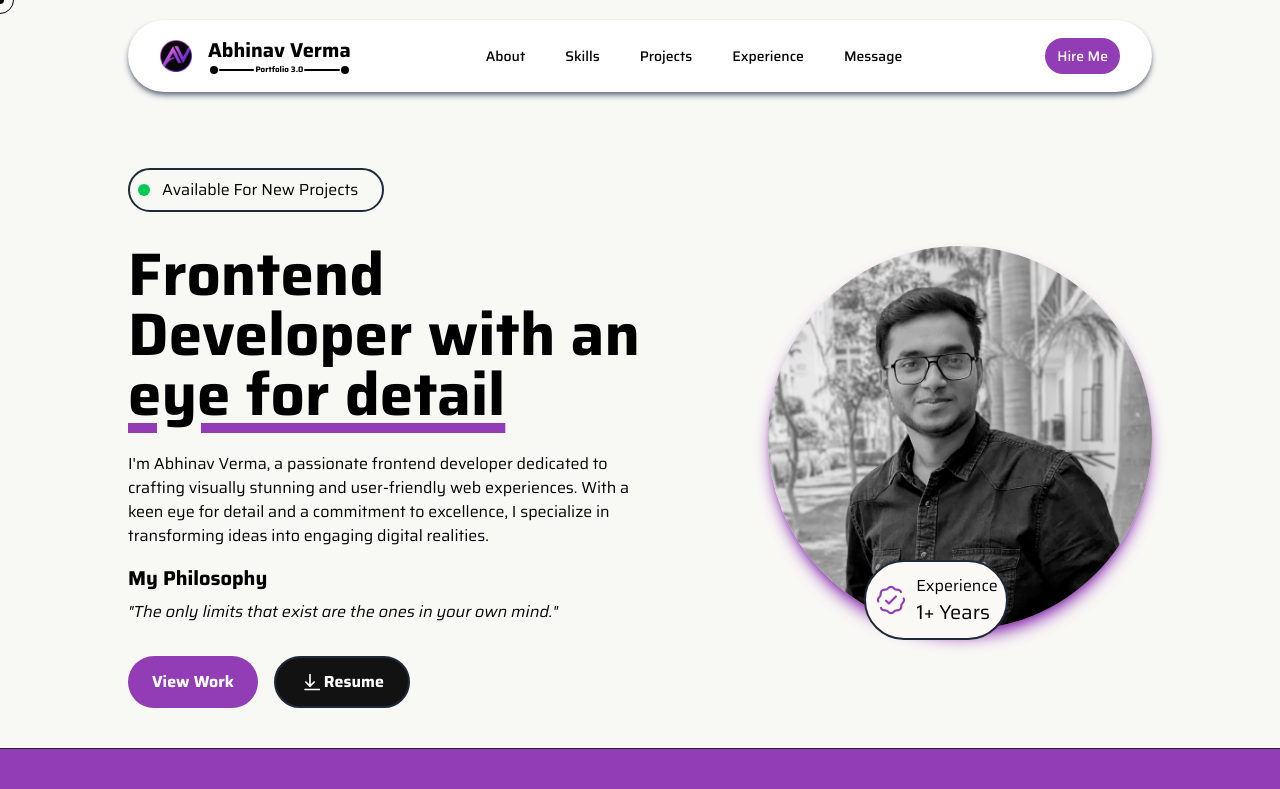
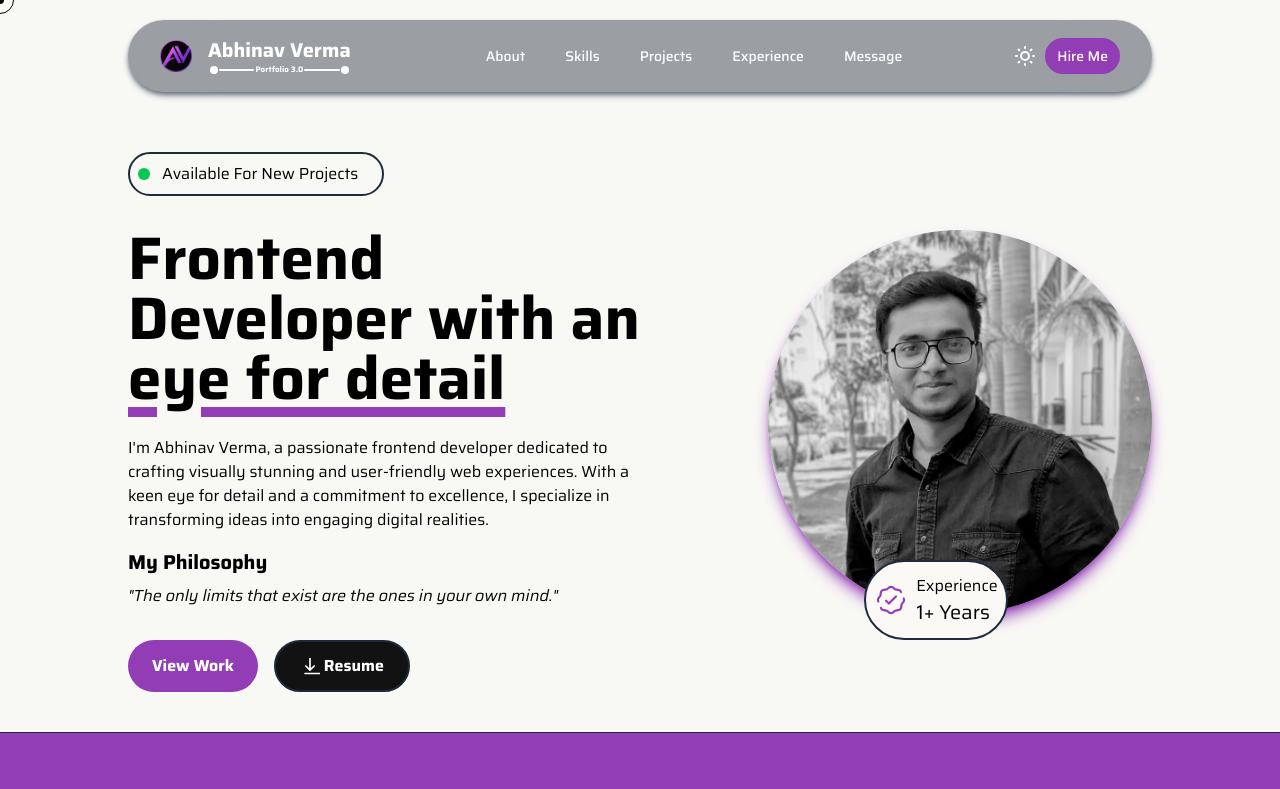
Before and after one commit to abhinavverma658/abhinavverma658.github.io, a React (Vite) app: page / in a window 1280 px wide. Shown: the top 789 px of the page. Built offline with nearby package versions, Linux system fonts and the light colour scheme; no server answers.

Commit message:
improvment header and other sections.

```diff
--- a/src/components/herosection.jsx
+++ b/src/components/herosection.jsx
@@ -1,7 +1,7 @@
 import Abhinav from "../assets/abhinav.webp";
 const heroSection = () => {
   return (
-    <div className="w-full md:max-w-5xl pt-42 mx-auto block md:flex justify-center items-center">
+    <div className="w-full md:max-w-5xl pt-38 mx-auto block md:flex justify-center items-center">
       <div className="w-full md:w-1/2 relative  md:flex md:flex-col gap-4">
         <div className="max-w-full md:max-w-[50%]  rounded-full dark:bg-[#121212] p-2 border-2 border-gray-800 flex items-center justify-center mx-auto md:justify-normal gap-3 ml-7 mr-7 md:ml-0 md:mr-0 mb-4 ">
           <div className="bg-green-500 rounded-full p-1.5 w-2"> </div>
--- a/src/components/navbar.jsx
+++ b/src/components/navbar.jsx
@@ -10,28 +10,28 @@
   };
 
   return (
-    <nav className="bg-white shadow-md shadow-gray-500 dark:shadow-none dark:bg-gray-900/40 backdrop-blur-2xl flex items-center justify-between md:justify-center p-4 z-999 rounded-[52px] md:rounded-full max-w-2xl md:max-w-5xl mx-auto border-amber-50 top-5 fixed left-0 right-0">
+    <nav className="bg-gray-900/40 shadow-md shadow-gray-500 dark:shadow-none dark:bg-gray-900/40 backdrop-blur-2xl flex items-center justify-between md:justify-center p-4 z-999 rounded-[52px] md:rounded-full max-w-2xl md:max-w-5xl mx-auto border-amber-50 top-5 fixed left-0 right-0">
       <div className="container mx-auto px-4 hidden md:block">
         <div className="flex items-center justify-between h-10">
-          <div className="dark:text-white font-bold text-xl flex items-center gap-4">
+          <div className="text-white font-bold text-xl flex items-center gap-4">
             <a href="/">
               <img src={logo} alt="Logo" className="w-8 h-8" />
             </a>
             <div className="text-center">
               <h4>
-                <a href="/" className="dark:text-white">
+                <a href="/" className="text-white">
                   {" "}
                   Abhinav Verma
                 </a>
               </h4>
               <div className="flex justify-center items-center gap-px">
-                <div className="p-1 rounded-full bg-black dark:bg-gray-300 w-px h-px "></div>
-                <div className="w-1/4 bg-black dark:bg-gray-300 h-0.5 rounded-4xl"></div>
+                <div className="p-1 rounded-full bg-white dark:bg-gray-300 w-px h-px "></div>
+                <div className="w-1/4 bg-white dark:bg-gray-300 h-0.5 rounded-4xl"></div>
                 <div>
-                  <p className="text-[8px] dark:text-white">Portfolio 3.0</p>
+                  <p className="text-[8px] text-white">Portfolio 3.0</p>
                 </div>
-                <div className="w-1/4 bg-black dark:bg-gray-300 h-0.5 rounded-4xl"></div>
-                <div className="p-1 rounded-full bg-black dark:bg-gray-300 w-px h-px "></div>
+                <div className="w-1/4 bg-white dark:bg-gray-300 h-0.5 rounded-4xl"></div>
+                <div className="p-1 rounded-full bg-white dark:bg-gray-300 w-px h-px "></div>
               </div>
             </div>
           </div>
@@ -39,31 +39,31 @@
             <div className="ml-10 flex items-baseline space-x-4">
               <a
                 href="#about"
-                className="dark:text-white hover:text-purple-700 transition-all duration-300 px-3 py-2 rounded-md text-sm font-medium"
+                className="text-white hover:text-purple-700 transition-all duration-300 px-3 py-2 rounded-md text-sm font-medium"
               >
                 About
               </a>
               <a
                 href="#skills"
-                className="dark:text-white hover:text-purple-700 transition-all duration-300 px-3 py-2 rounded-md text-sm font-medium"
+                className="text-white hover:text-purple-700 transition-all duration-300 px-3 py-2 rounded-md text-sm font-medium"
               >
                 Skills
               </a>
               <a
                 href="#projects"
-                className="dark:text-white hover:text-purple-700  transition-all duration-300 px-3 py-2 rounded-md text-sm font-medium"
+                className="text-white hover:text-purple-700  transition-all duration-300 px-3 py-2 rounded-md text-sm font-medium"
               >
                 Projects
               </a>
               <a
                 href="#experience"
-                className="dark:text-white hover:text-purple-700  transition-all duration-300 px-3 py-2 rounded-md text-sm font-medium"
+                className="text-white hover:text-purple-700  transition-all duration-300 px-3 py-2 rounded-md text-sm font-medium"
               >
                 Experience
               </a>
               <a
                 href="#message"
-                className="dark:text-white hover:text-purple-700  transition-all duration-300 px-3 py-2 rounded-md text-sm font-medium"
+                className="text-white hover:text-purple-700  transition-all duration-300 px-3 py-2 rounded-md text-sm font-medium"
               >
                 Message
               </a>
```
